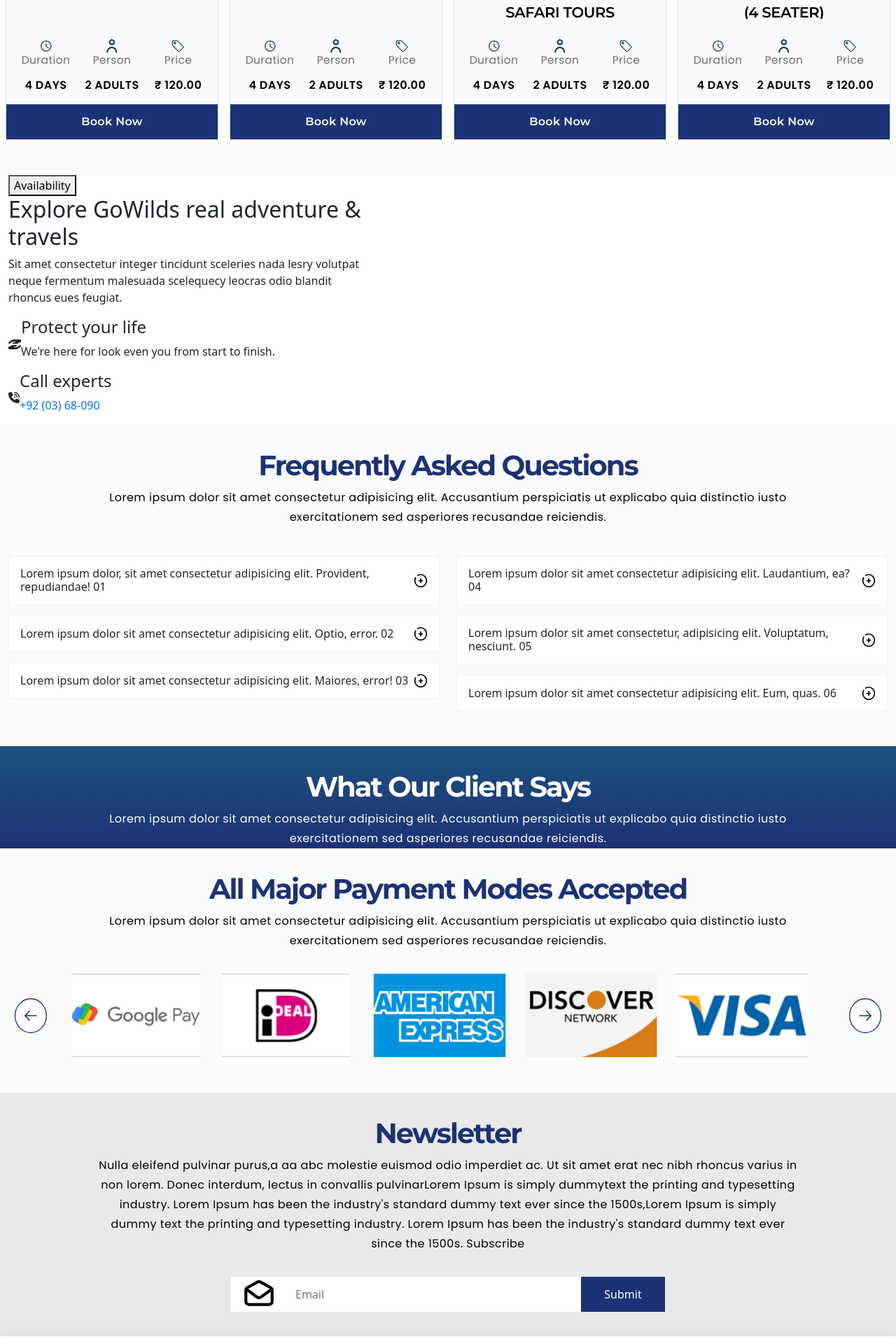
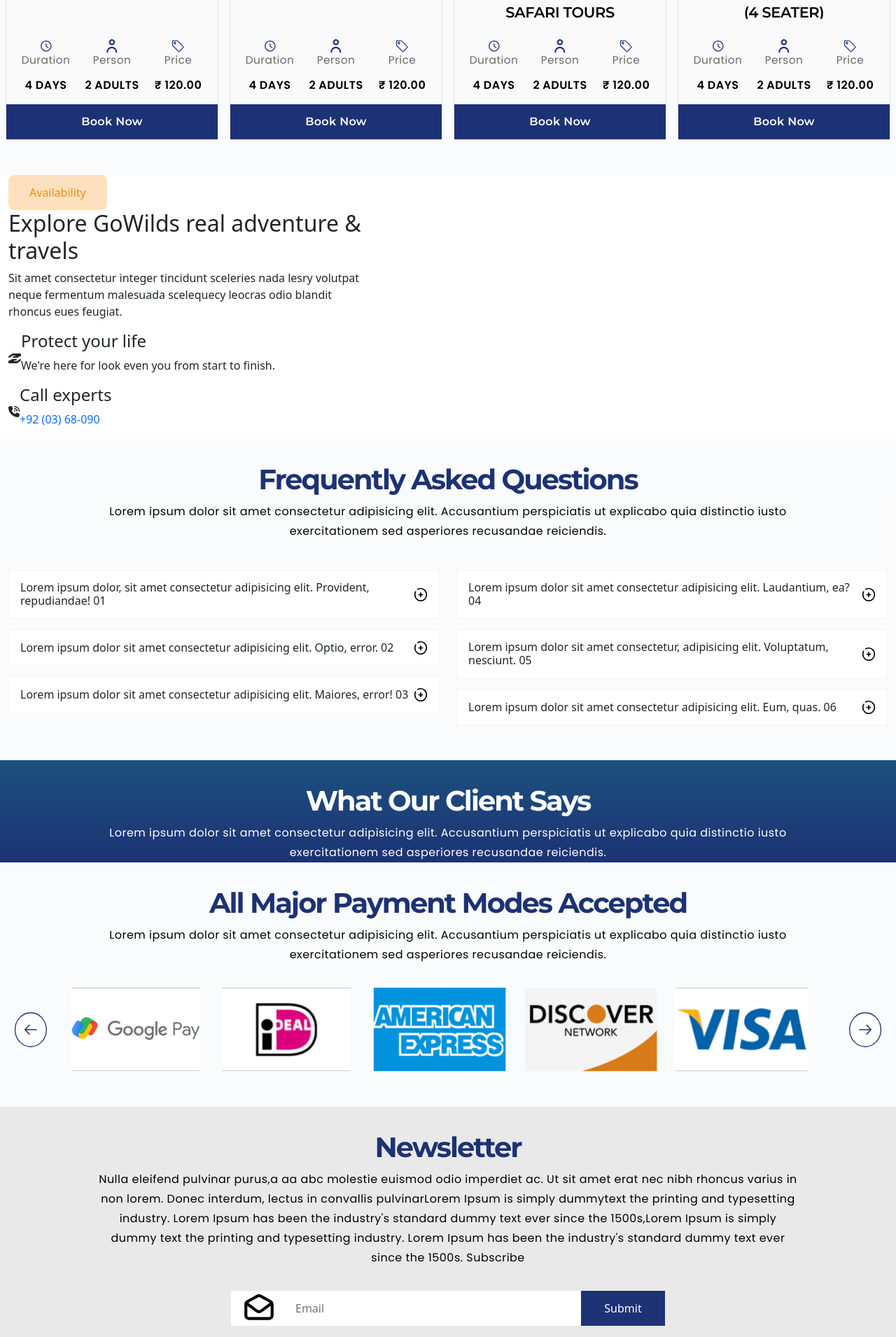
Before and after one commit to Abhishekbharatarpanet/aruba-sec, a PHP site: page / in a window 1280 px wide. Shown: the part 2330-4240 px from the top of the page at 70% size. Run offline with PHP 8.4, Linux system fonts and the light colour scheme.

Commit message:
chnages in home page

```diff
--- a/assets/css/responsive.css
+++ b/assets/css/responsive.css
@@ -131,3 +131,9 @@
         margin-left: 15px;
        }
   }
+
+  @media (min-width: 992px){
+    .navbar-expand-lg .navbar-nav .dropdown-menu{
+        position: relative;
+    }
+  }
--- a/assets/css/style.css
+++ b/assets/css/style.css
@@ -12,6 +12,8 @@
     --font-family-poppins:'Poppins', sans-serif;
     --background-nath-even:#1d317405;
     --faq-border:#eed6d633;
+    --orange:#F78B09;
+    --trans-orange:#f78c0943;
 
 }
 
@@ -501,4 +503,15 @@ text-transform: capitalize;
 .explore-world{
     padding-bottom: 50px;
 }
+
+.trans-btn{
+border:none;
+outline: none;
+color: var(--orange);
+background-color: var(--trans-orange);
+padding: 0 30px;
+height: 50px;
+border-radius: 8px;
+font-size: 16px;
+}
 /* home page end */
--- a/index.html
+++ b/index.html
@@ -141,7 +141,7 @@
 <section class="home-banner">
 <div class="container">
     <div class="row">
-        <div class="col-6">
+        <div class="col-sm-6 col-md-6">
             <div class="home-heading">
                 <h1>Book <br>
                     Aruba <br>
@@ -149,7 +149,7 @@
                     <p>SELECT YOUR HOLIDAY DESTINATION AND SELECT YOUR ROAD TRIP WITH PRE-BOOK WITH US AND ENJOY YOUR HOLIDAY</p>
             </div>
         </div>
-        <div class="col-6">
+        <div class="col-sm-6 col-md-6">
             <div class="right-navigation">
                 <ul class="banner-nav">
                     <li><a href="#">ARUBA ATV TOURS</a></li>
@@ -176,25 +176,25 @@
 
       <div class="container">
         <div class="row">
-            <div class="col-3 col-sm-12 col-md-3 center-and-border">
+            <div class=" col-sm-12 col-md-3 center-and-border">
                 <div class="explore-inner-box">
                     <img src="assets/images/solo.png" alt="">
                     <h5>SOLO TRAVEL</h5>
                 </div>
             </div>
-            <div class="col-3 col-sm-12 col-md-3 center-and-border">
+            <div class=" col-sm-12 col-md-3 center-and-border">
                 <div class="explore-inner-box">
                     <img src="assets/images/ship.png" alt="">
                     <h5>CRUISE SHIP TRAVEL</h5>
                 </div>
             </div>
-            <div class="col-3 col-sm-12 col-md-3 center-and-border">
+            <div class=" col-sm-12 col-md-3 center-and-border">
                 <div class="explore-inner-box">
                     <img src="assets/images/ecosystem.png" alt="">
                     <h5>ECOTOURISM TRAVEL</h5>
                 </div>
             </div>
-            <div class="col-3 col-sm-12 col-md-3 center-and-border">
+            <div class=" col-sm-12 col-md-3 center-and-border">
                 <div class="explore-inner-box">
                     <img src="assets/images/advanture.png" alt="">
                     <h5>ADVENTURE TRAVEL</h5>
@@ -552,7 +552,7 @@
   <div class="container">
     <div class="row">
       <div class="col-md-5 col-sm-12">
-        <div class="text-box">
+        <div class="advanture-text-box">
           <button class="trans-btn">Availability</button>
           <h2>Explore GoWilds real adventure & travels</h2>
           <p>Sit amet consectetur integer tincidunt sceleries nada lesry volutpat neque fermentum malesuada scelequecy leocras odio blandit rhoncus eues feugiat.</p>
```
